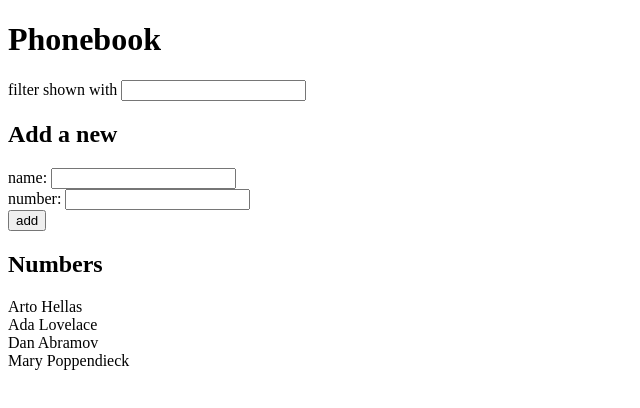
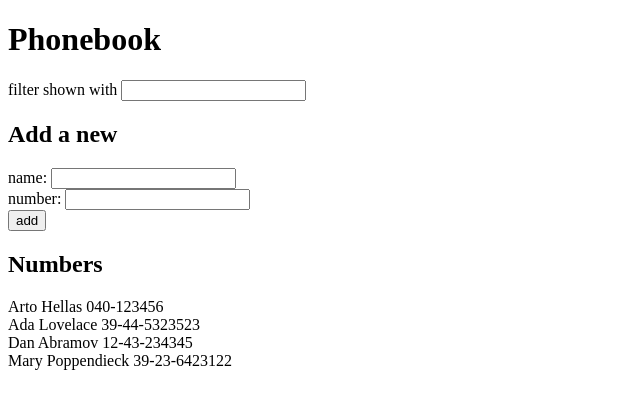
Before and after one commit to datorres335/FullStackOpen2, a React (Vite) app in the folder part2/phonebook/: page / in a window 1280 px wide. Shown: the top 408 px of the page, without its empty margins (0-640 px from the left). Built offline with nearby package versions, Linux system fonts and the light colour scheme.

Commit message:
finished 2.10

```diff
--- a/part2/phonebook/src/App.jsx
+++ b/part2/phonebook/src/App.jsx
@@ -1,6 +1,7 @@
 import { useState } from 'react'
-import Filter from './components/Filter.jsx'
-import PersonForm from './components/PersonForm.jsx'
+import Filter from './components/Filter'
+import PersonForm from './components/PersonForm'
+import Persons from './components/Persons'
 
 const App = () => {
   const [persons, setPersons] = useState([
@@ -18,7 +19,7 @@ const App = () => {
     event.preventDefault()
     const personObject = {
       name: newName,
-      phone: newNumber,
+      number: newNumber,
     }
 
     setPersons(persons.concat(personObject))
@@ -45,7 +46,10 @@ const App = () => {
   return (
     <div>
       <h1>Phonebook</h1>
-      <Filter searchName={searchName} handleSearchChange={handleSearchChange} />
+      <Filter
+        searchName={searchName}
+        handleSearchChange={handleSearchChange}
+      />
       <h2>Add a new</h2>
       <PersonForm
         addPerson={addPerson}
@@ -55,19 +59,11 @@ const App = () => {
         handleNumberChange={handleNumberChange}
       />
       <h2>Numbers</h2>
-      {
-        searchName === '' ?
-        persons.map((person, index) =>
-          <div key={index}>
-            {person.name} {person.phone}
-          </div>
-        ) :
-        filteredPersons.map((person, index) =>
-          <div key={index}>
-            {person.name} {person.phone}
-          </div>
-        )
-      }
+      <Persons
+        searchName={searchName}
+        persons={persons}
+        filteredPersons={filteredPersons}
+      />
     </div>
   )
 }
--- /dev/null
+++ b/part2/phonebook/src/components/Persons.jsx
@@ -0,0 +1,21 @@
+const Persons = ( {searchName, persons, filteredPersons} ) => {
+  return (
+    <>
+      {
+        searchName === '' ?
+        persons.map((person, index) =>
+          <div key={index}>
+            {person.name} {person.number}
+          </div>
+        ) :
+        filteredPersons.map((person, index) =>
+          <div key={index}>
+            {person.name} {person.number}
+          </div>
+        )
+      }
+    </>
+  )
+}
+
+export default Persons
```
